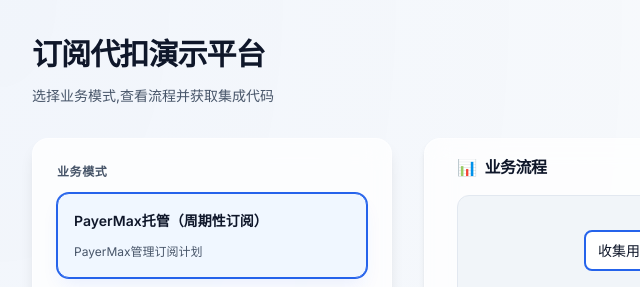
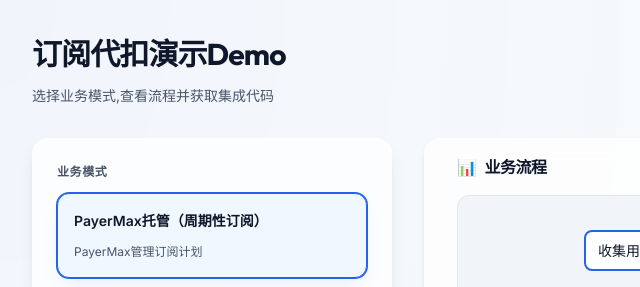
Before and after one commit to Larry1992Fei/MITDEMO, a website: page subscription_demo.html in a window 1280 px wide. Shown: the top 287 px of the page, 0-640 px from the left. Drawn offline with Linux system fonts and the light colour scheme.

Commit message:
标题更新

```diff
--- a/subscription_demo.html
+++ b/subscription_demo.html
@@ -4,7 +4,7 @@
 <head>
     <meta charset="UTF-8">
     <meta name="viewport" content="width=device-width, initial-scale=1.0">
-    <title>订阅代扣演示平台 - PayerMax</title>
+    <title>订阅代扣演示Demo - PayerMax</title>
     <script src="https://cdn.payermax.com/dropin/js/pmdropin.min.js"></script>
     <link rel="preconnect" href="https://fonts.googleapis.com">
     <link rel="preconnect" href="https://fonts.gstatic.com" crossorigin>
@@ -929,7 +929,7 @@
 
     <!-- Main Container -->
     <div class="container">
-        <h1 class="page-title">订阅代扣演示平台</h1>
+        <h1 class="page-title">订阅代扣演示Demo</h1>
         <p class="page-subtitle">选择业务模式,查看流程并获取集成代码</p>
 
         <div class="demo-grid">
```
